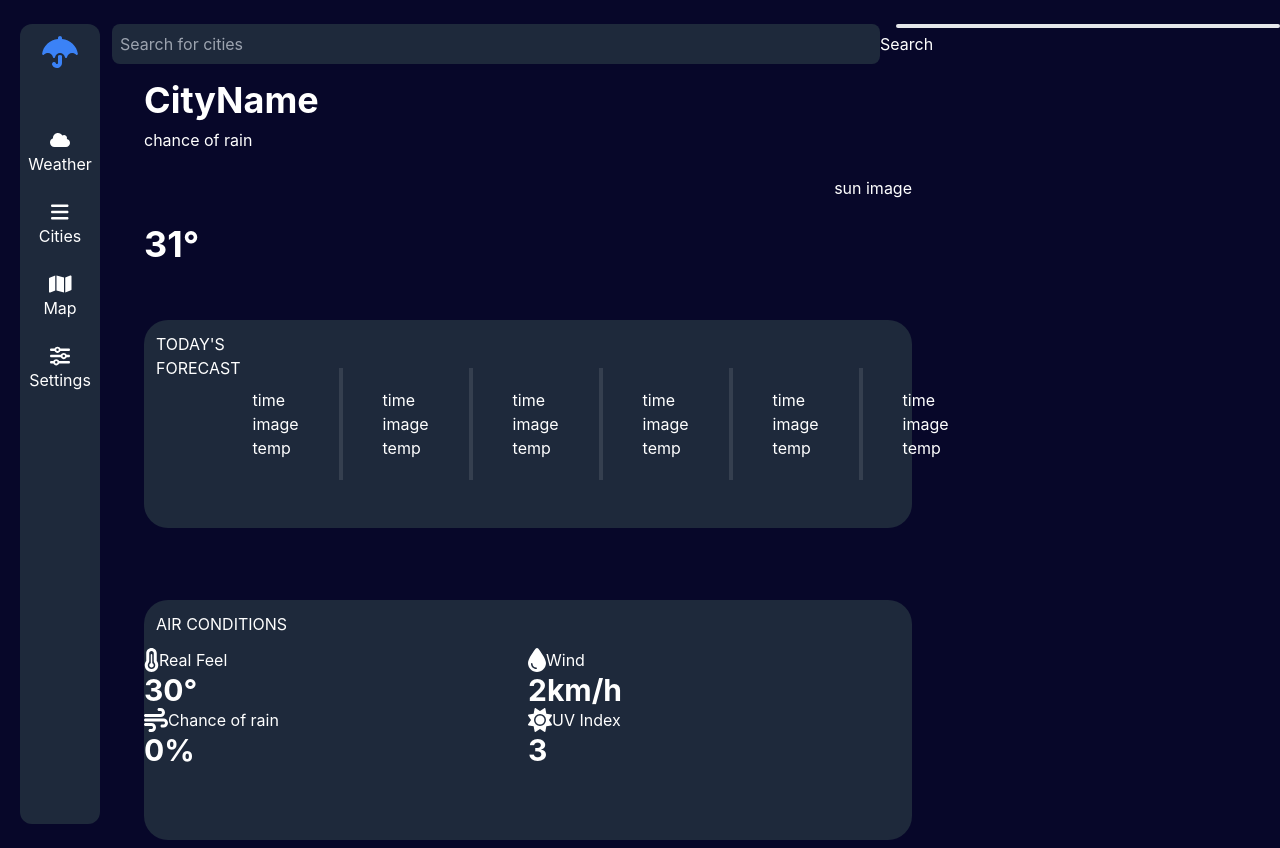
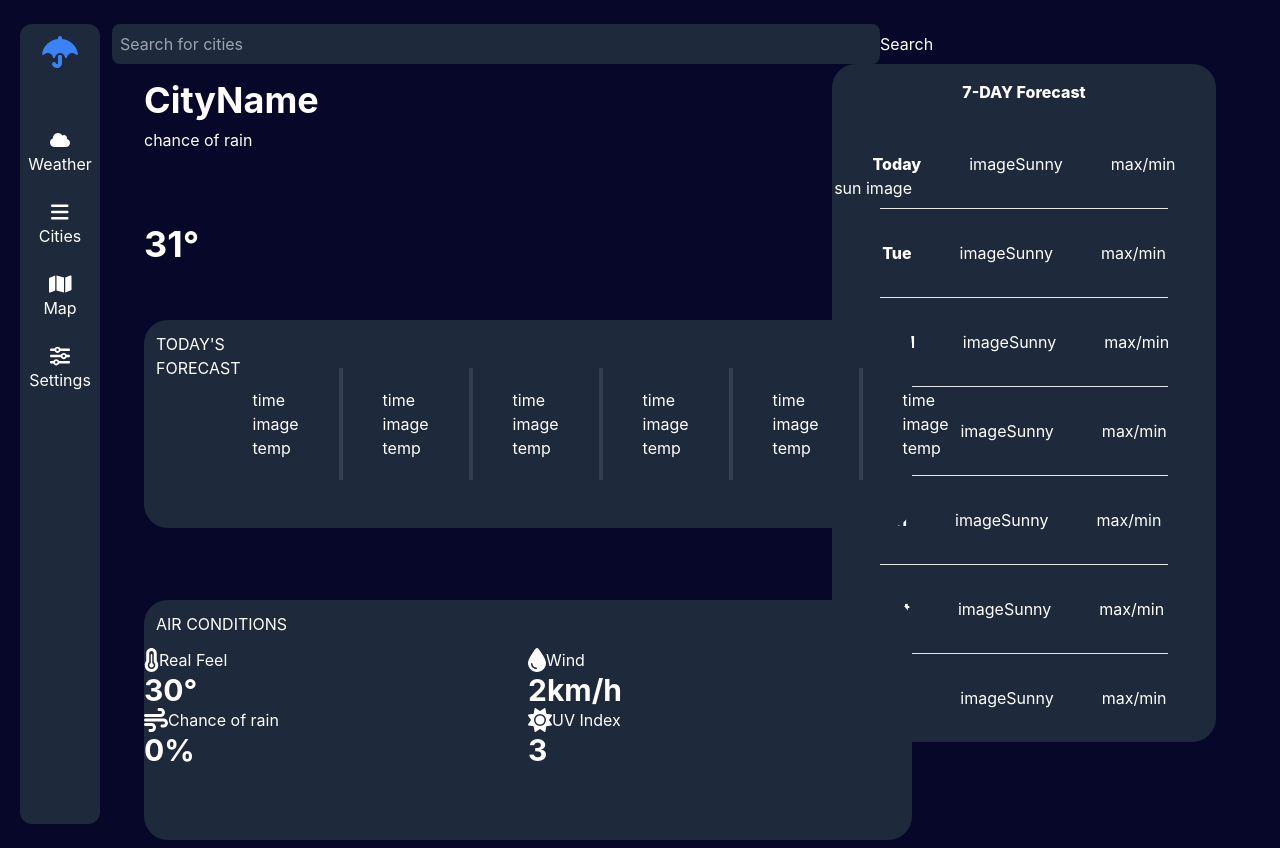
Before and after one commit to Dawood149/Weather-App, a React (Create React App) app: page / in a window 1280 px wide. Shown: the top 848 px of the page. Built offline with nearby package versions, Linux system fonts and the light colour scheme.

Commit message:
Performed routing to Cities page and completed the homepage

```diff
--- a/package.json
+++ b/package.json
@@ -11,7 +11,8 @@
     "@testing-library/user-event": "^13.5.0",
     "react": "^18.2.0",
     "react-dom": "^18.2.0",
-    "react-router": "^6.14.1",
+    "react-router": "^6.14.2",
+    "react-router-dom": "^6.14.2",
     "react-scripts": "5.0.1",
     "sass": "^1.63.6",
     "web-vitals": "^2.1.4"
--- a/src/App.js
+++ b/src/App.js
@@ -1,13 +1,20 @@
-import './App.css';
-import { useState } from 'react';
+import React from 'react';
+import { Routes, Route } from 'react-router-dom'
+
+
 import HomePage from './Pages/home_page';
+import Cities from './Pages/cities_page';
 
 
 function App() {
 
   return (
     <>
-      <HomePage />
+    <Routes>
+      <Route path='/' element={<HomePage/>}/>
+      <Route path='/cities' element={<Cities/>}/>
+
+    </Routes>
     </>
 
   );
--- /dev/null
+++ b/src/Pages/cities_page.jsx
@@ -0,0 +1,13 @@
+import React from 'react'
+import { Layout } from '../components/Layout'
+
+
+const Cities = () => {
+  return (
+    <Layout>
+      <div className='text-white'>cities_page</div>
+    </Layout>
+  )
+}
+
+export default Cities
--- a/src/Pages/home_page.jsx
+++ b/src/Pages/home_page.jsx
@@ -1,5 +1,6 @@
 import React from 'react'
 import { Layout } from '../components/Layout'
+import SevenDayForecastItems from './../components/SevenDayForecast'
 import { FontAwesomeIcon } from '@fortawesome/react-fontawesome'
 import { faTemperatureThreeQuarters, faDroplet, faWind, faSun } from '@fortawesome/free-solid-svg-icons'
 
@@ -70,10 +71,12 @@ const HomePage = () => {
 
         </div>
       </div>
-{/* -----------------------------------------------------7-DAY FORECAST */}
-<div className='rounded-3xl min-h- w-96 bg-slate-800 text-white border-2 float-right'>
-
-</div>
+      {/* -----------------------------------------------------7-DAY FORECAST */}
+      <div className='rounded-3xl h-auto w-96 bg-slate-800 text-white float-right mt-10 mr-16
+       flex flex-col justify-center items-center		'>
+        <h5 className='px-10 py-4 font-extrabold	'>7-DAY Forecast</h5>
+        <SevenDayForecastItems />
+      </div>
 
     </Layout>
   )
--- /dev/null
+++ b/src/components/SevenDayForecast.jsx
@@ -0,0 +1,50 @@
+import React from 'react'
+
+const SevenDayForecastItems = () => {
+    return (
+        <>
+            <div className='flex py-8'>
+                <h6 className='px-12 font-extrabold'>Today</h6>
+                <p>image</p>   <p>Sunny</p>        <p className='px-12'>max/min</p>
+            </div>
+            <hr className='w-72 ' />
+
+            <div className='flex py-8'>
+                <h6 className='px-12 font-extrabold'>Tue</h6>
+                <p>image</p>   <p>Sunny</p>        <p className='px-12'>max/min</p>
+            </div>
+            <hr className='w-72 ' />
+
+            <div className='flex py-8'>
+                <h6 className='px-12 font-extrabold'>Wed</h6>
+                <p>image</p>   <p>Sunny</p>        <p className='px-12'>max/min</p>
+            </div> <hr className='w-72 ' />
+
+            <div className='flex py-8'>
+                <h6 className='px-12 font-extrabold'>Thu</h6>
+                <p>image</p>   <p>Sunny</p>        <p className='px-12'>max/min</p>
+            </div>
+            <hr className='w-72 ' />
+
+            <div className='flex py-8'>
+                <h6 className='px-12 font-extrabold'>Fri</h6>
+                <p>image</p>   <p>Sunny</p>        <p className='px-12'>max/min</p>
+            </div>
+            <hr className='w-72 ' />
+
+            <div className='flex py-8'>
+                <h6 className='px-12 font-extrabold'>Sat</h6>
+                <p>image</p>   <p>Sunny</p>        <p className='px-12'>max/min</p>
+            </div>
+            <hr className='w-72 ' />
+
+            <div className='flex py-8'>
+                <h6 className='px-12 font-extrabold'>Sun</h6>
+                <p>image</p>   <p>Sunny</p>        <p className='px-12'>max/min</p>
+            </div>
+        </>
+
+    )
+}
+
+export default SevenDayForecastItems
--- a/src/components/SideNav/side-nav.jsx
+++ b/src/components/SideNav/side-nav.jsx
@@ -1,8 +1,9 @@
 import React from "react"
-import styles from "./styles.module.scss"
+import { NavLink } from 'react-router-dom'
+
+
 import { FontAwesomeIcon } from '@fortawesome/react-fontawesome'
 import { faUmbrella, faCloud, faBars, faMap, faSliders } from '@fortawesome/free-solid-svg-icons'
-
 
 
 const SideNav = () => {
@@ -11,9 +12,18 @@ const SideNav = () => {
       <div>
         <FontAwesomeIcon icon={faUmbrella} size="2xl" className="text-blue-500" />
       </div>
+
       <ul className="py-12">
-        <li className="text-white py-3" ><FontAwesomeIcon icon={faCloud} /> Weather</li>
-        <li className="text-white py-3"><FontAwesomeIcon icon={faBars} size="lg" /><br />Cities</li>
+      <NavLink to='/'>
+        <li className="text-white py-3" ><FontAwesomeIcon icon={faCloud} /> Weather
+        </li>
+        </NavLink>
+
+        <NavLink to="/cities" className="nav-link" aria-current="page">
+        <li className="text-white py-3"><FontAwesomeIcon icon={faBars} size="lg" /><br />
+          Cities
+        </li></NavLink>
+
         <li className="text-white py-3"><FontAwesomeIcon icon={faMap} size="lg" /><br />Map</li>
         <li className="text-white py-3"><FontAwesomeIcon icon={faSliders} size="lg" /><br />Settings</li>
       </ul>
--- a/src/components/SideNav/styles.module.scss
+++ /dev/null
@@ -1,3 +0,0 @@
-.side_nav{
-
-}
--- a/src/index.js
+++ b/src/index.js
@@ -2,12 +2,16 @@ import React from 'react';
 import ReactDOM from 'react-dom/client';
 import './index.css';
 import App from './App';
+import { BrowserRouter } from 'react-router-dom';
+
 
 const root = ReactDOM.createRoot(document.getElementById('root'));
 root.render(
+  <BrowserRouter>
   <React.StrictMode>
     <App />
   </React.StrictMode>
+  </BrowserRouter>
 );
 
 // If you want to start measuring performance in your app, pass a function
```
Also changed, not shown: 1 other file (tests, documents, lock files or other folders).
